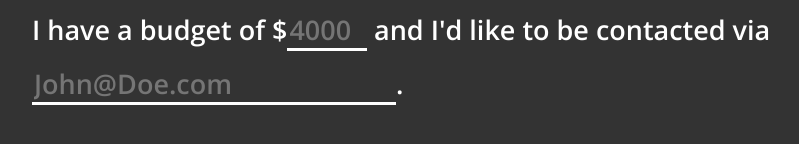
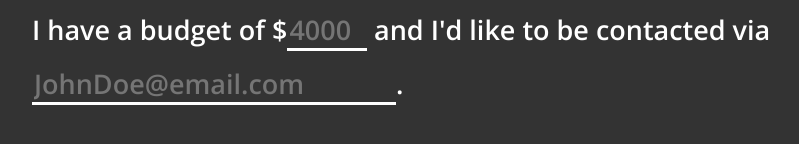
Before and after one commit to RavenDuffy/Portfolio, a Next.js app in the folder FrontEnd/portfolio/: page / in a window 1280 px wide. Shown: the part 2864-3008 px from the top of the page, without its empty margins (212-1011 px from the left). Built offline with nearby package versions, Linux system fonts and the light colour scheme.

Commit message:
Small Tweaks
- Changed email in contact section
- Changed the size of the nav arrows

```diff
--- a/FrontEnd/portfolio/components/home/contact.layout.js
+++ b/FrontEnd/portfolio/components/home/contact.layout.js
@@ -17,7 +17,7 @@ export default function ContactLayout() {
         <label htmlFor="budget">I have a budget of $</label>
         <input type="text" name="budget" className={styles.budgetInput} id="budget" placeholder="4000" required></input>
         <label htmlFor="email"> and I'd like to be contacted via </label>
-        <input type="email" name="email" className={styles.emailInput} id="email" placeholder="John@Doe.com" required></input>.
+        <input type="email" name="email" className={styles.emailInput} id="email" placeholder="JohnDoe@email.com" required></input>.
       </form>
     </div>
   )
--- a/FrontEnd/portfolio/styles/utils.module.css
+++ b/FrontEnd/portfolio/styles/utils.module.css
@@ -79,7 +79,7 @@
   position: sticky;
   top: 2vh;
   float: right;
-  height: 3rem;
+  height: 2.6rem;
   animation: blink 1s cubic-bezier(.5, 0, 1, 1) infinite alternate;
 } @keyframes blink { to { filter: invert(12%); } }
 
```
